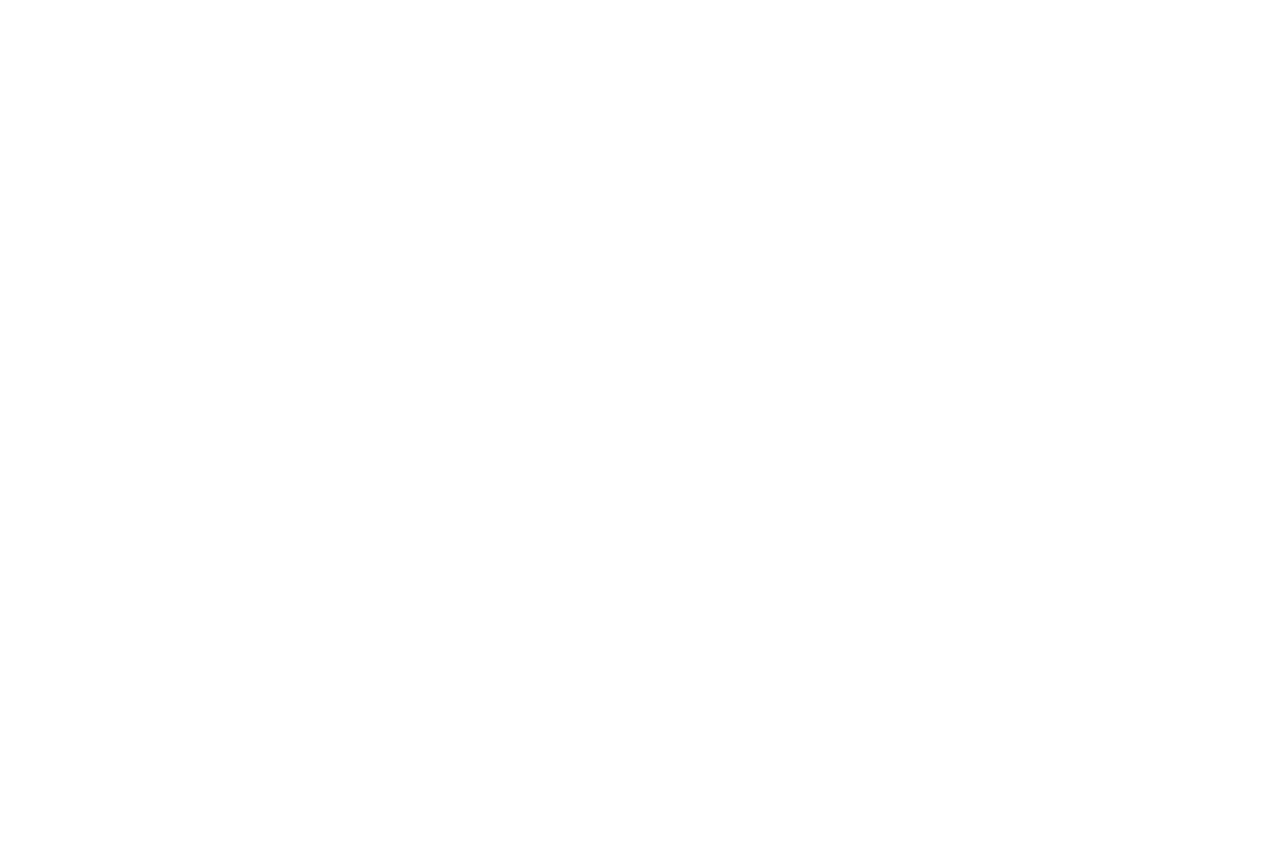
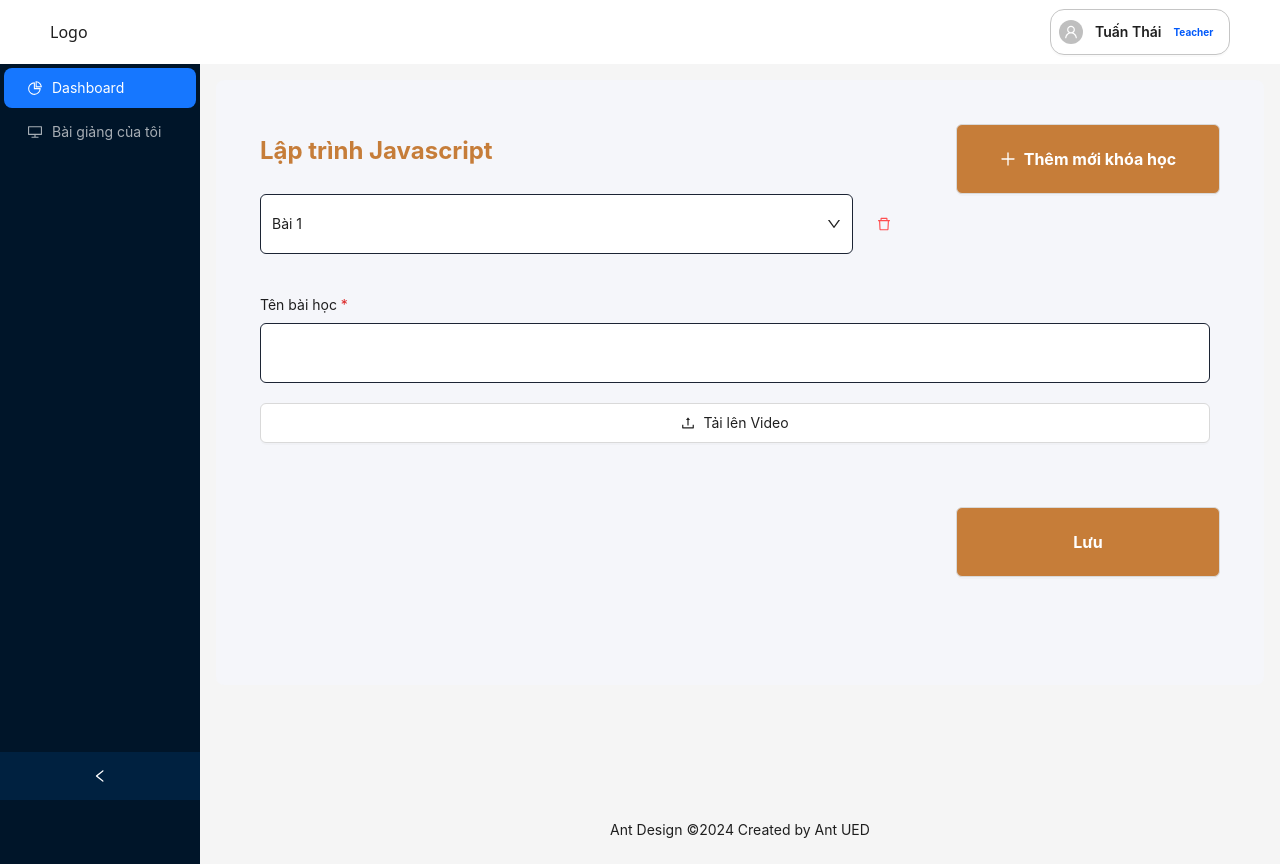
Before and after one commit to ume-academy/UmeAcademy-F, a React (Vite) app: page /teacher/add_lesson in a window 1280 px wide. Before the commit this address had no page. Before the commit the page ends 800 px from the top, so only its background shows below. Built offline with nearby package versions, Linux system fonts and the light colour scheme.

Commit message:
feat[add_lesson]: SRCUM-114 Tạo giao thêm mới bài học cho teacher phía client

```diff
--- a/src/App.tsx
+++ b/src/App.tsx
@@ -15,7 +15,7 @@ import Course_Detail from './pages/client/Courses/Details/Course_Detail';
 import Layout_Teacher from './layouts/Layout_Teacher';
 import Dashboard_Teacher from './pages/teacher/Dashboard/Dashboard_Teacher';
 import List_Courses from './pages/teacher/Courses/List/List_Courses';
-import Add_New_Lesson from './components/teacher/Add_New_Lesson/Add_New_Lesson';
+import Add_Lesson from './components/teacher/Add_Lesson/Add_Lesson';
 
 function App() {
 
@@ -53,7 +53,7 @@ function App() {
         <Route path='/teacher' element={<Layout_Teacher />} >
           <Route index element={<Dashboard_Teacher />} />
           <Route path='/teacher/courses' element={<List_Courses />} />
-          <Route path='/teacher/add_new_lesson' element={<Add_New_Lesson />} />
+          <Route path='/teacher/add_lesson' element={<Add_Lesson />} />
         </Route>
 
         {/* <===== Auth =====>*/}
--- a/src/components/teacher/Add_New_Lesson/Add_New_Lesson.tsx
+++ b/src/components/teacher/Add_Lesson/Add_Lesson.tsx
@@ -3,7 +3,7 @@ import { DeleteOutlined, DownOutlined, UpOutlined, PlusOutlined, UploadOutlined
 import { useState } from "react";
 import styles from './add.module.scss'
 
-const Add_New_Lesson = () => {
+const Add_Lesson = () => {
     const [lessons, setLessons] = useState([{ id: 1, isUpload: false }]);
 
     // Thêm bài học mới khi nhấn "Thêm mới khóa học"
@@ -65,7 +65,7 @@ const Add_New_Lesson = () => {
     );
 
     return (
-        <div className={`${styles['container']} p-5`}>
+        <form className={`${styles['container']} p-5`}>
             <div className="flex justify-between items-center">
                 <h1 className={`${styles['title']} mb-4`}>
                     Lập trình Javascript
@@ -95,8 +95,8 @@ const Add_New_Lesson = () => {
                     </Button>
                 </div>
             </div>
-        </div>
+        </form>
     );
 };
 
-export default Add_New_Lesson;
+export default Add_Lesson;
--- a/src/components/teacher/Add_New_Lesson/add.module.scss
+++ b/src/components/teacher/Add_Lesson/add.module.scss
@@ -1,5 +1,4 @@
 .container {
-  min-height: 600px;
 
   .title {
     color: #c67d39;
```
